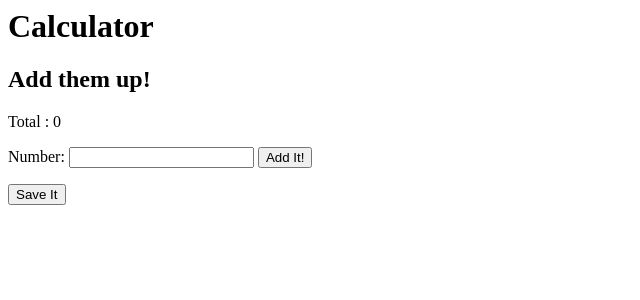
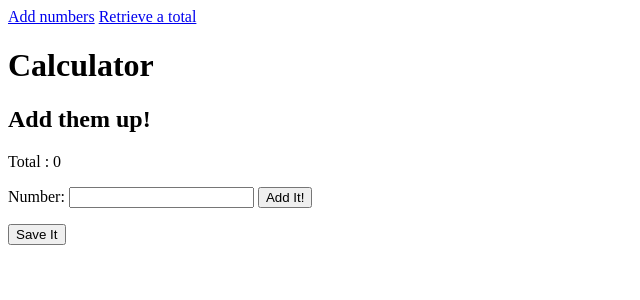
Before and after one commit to HarounTaHa/UW-PYTHON330, a Flask app: page /add in a window 1280 px wide. Shown: the top 300 px of the page, without its empty margins (0-640 px from the left). Run offline with Flask 3, Linux system fonts and the light colour scheme.

Commit message:
make navigation

```diff
--- a/_01_Flask_Web_Frameworks/flask-calculator/templates/base.jinja2
+++ b/_01_Flask_Web_Frameworks/flask-calculator/templates/base.jinja2
@@ -5,6 +5,11 @@
     </title>
 </head>
 <body>
+    <nav>
+        <a id='add' href="{{ url_for('add') }}">Add numbers</a>
+        <a id='retrieve' href="{{ url_for('retrieve') }}">Retrieve a total</a>
+    </nav>
+
     <h1>
         Calculator
     </h1>
```
